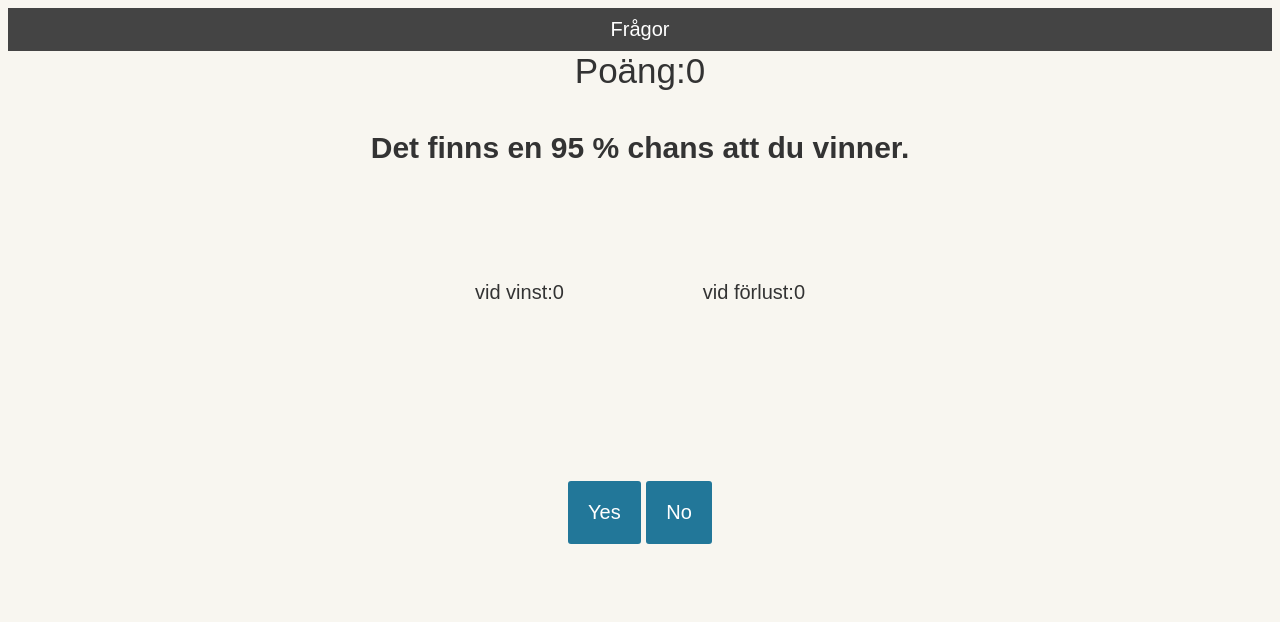
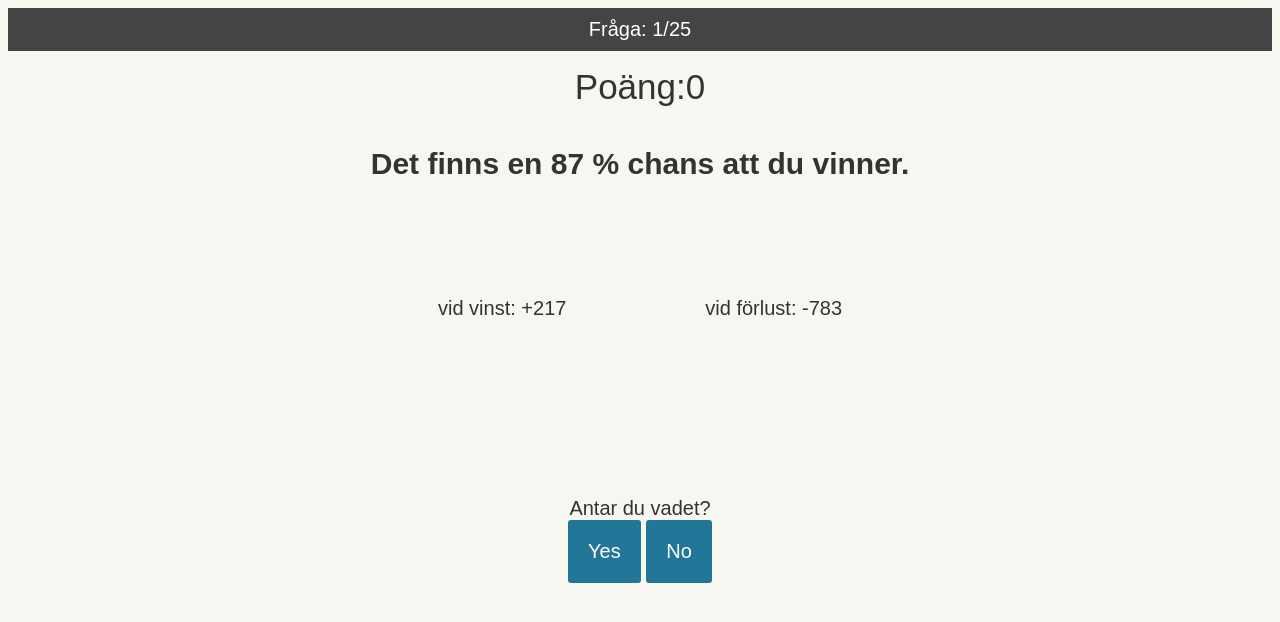
Before and after one commit to Aragorn173/jsquiz, a website: page src/index.html in a window 1280 px wide. Drawn offline with Linux system fonts and the light colour scheme.

Commit message:
lade till chans på att vinna, alla frågor och slut på programmet

```diff
--- a/src/css/stylesheet.css
+++ b/src/css/stylesheet.css
@@ -6,7 +6,7 @@ body{
 	text-align: center;
 	background-color: #f8f6f0;
 }
-h1 {
+#fråga {
 	font-weight: 300;
 	margin: 0px;
 	padding: 10px;
@@ -69,5 +69,6 @@ button:hover{
 }
 
 #score {
+	margin-top: 1rem;
 	font-size: 35px;
 }
--- a/src/index.html
+++ b/src/index.html
@@ -8,14 +8,16 @@
     <title>jsquiz</title>
 </head>
 <body>
-    <h1>Frågor</h1>
+    <div id="fråga"></div>
     <div id="score"></div>
     <div class="quiz-container">
     <div id="quiz"></div>
     </div>
     <div id="kanvinna"></div>
+    <div id="anta"></div>
     <button id="yes">Yes</button>
     <button id="no">No</button>
+    <div id="end"></div>
 </body>
 
 <script src="js/quiz.js"></script>
--- a/src/js/quiz.js
+++ b/src/js/quiz.js
@@ -4,6 +4,7 @@
     function buildQuiz() {
         score = 0;
         const output = [];
+
         questions.forEach(
             (currentQuestion, questionNumber) => {
 
@@ -15,18 +16,32 @@
             }
         );
         quizContainer.innerHTML = output.join('');
+        showfråga();
+        calcWin();
+        calcLoss();
         kanvinna();
+        anta();
         showScore();
     }
 
     function kanvinna(){
         let kanvinnaDiv = document.getElementById('kanvinna');
-        kanvinnaDiv.textContent = 'vid vinst:' + loss + Array(25).fill('\xa0').join('') + 'vid förlust:' + win;
+        kanvinnaDiv.textContent = 'vid vinst: +' + loss + Array(25).fill('\xa0').join('') + 'vid förlust: -' + win;
     }
 
     function showScore() {
         let scoreDiv = document.getElementById('score');
         scoreDiv.textContent = 'Poäng:' + score;
+    }
+
+    function showfråga() {
+        let frågaDiv = document.getElementById('fråga');
+        frågaDiv.textContent = 'Fråga: ' + fråga + '/25';
+    }
+
+    function anta() {
+        let antaDiv = document.getElementById('anta');
+        antaDiv.textContent = 'Antar du vadet?';
     }
 
     function showSlide(n) {
@@ -35,13 +50,22 @@
         currentSlide = n;
         calcWin();
         calcLoss();
+        kanvinna();
+        anta();
+        showfråga();
+        i++;
+        fråga++;
         console.log(win);
         console.log(loss);
+        console.log(chancewin);
+        console.log(fråga);
+        end();
     }
 
     function calcWin() {
+        chancewin = questions[i].chanceWin
         x = (Math.floor(Math.random() * (110 - 90)) + 90) / 100;
-        win = 0.05 * 1000 * x;
+        win = chancewin * 1000 * x;
         win = Math.round(win);
     }
 
@@ -49,19 +73,35 @@
         loss = 1000 - win;
     }
 
+    function takeChance() {
+        y = Math.random();
+        if (y < chancewin) {
+            score += loss;
+        } else {
+            score -=win;
+        }
+    }
+
     function answerNo() {
         showScore();
         showSlide(currentSlide + 1);
-        kanvinna();
     }
 
     function answerYes() {
-        score += win;
+        takeChance();
         showScore();
-        console.log(win);
-        console.log(loss);
         showSlide(currentSlide + 1);
-        kanvinna();
+    }
+
+    function end() {
+        if (fråga > 26) {
+            yesButton.style.display = 'none';
+            noButton.style.display = 'none';
+            this.kanvinna.style.display = 'none';
+            this.anta.style.display = 'none';
+            endDiv = document.getElementById('end');
+            endDiv.textContent = 'Tack för att du spelade!';
+        }
     }
 
 
@@ -69,13 +109,16 @@
     const quizContainer = document.getElementById('quiz');
     let win = 0;
     let loss = 0;
-    let chanceWin;
+    let i = 0;
+    let chancewin = 0;
     let x = 0;
+    let y = 0;
     let score = 0;
+    let fråga = 1;
 
-    let questions = [
+    const questions = [
         {
-            question: "Det finns en 95 % chans att du vinner.",
+            question: "Det finns en 87 % chans att du vinner.",
             chanceWin: 0.87
         },
         {
@@ -130,7 +173,54 @@
             question: "Det finns en 33 % chans att du vinner.",
             chanceWin: 0.33
         },
-
+        {
+            question: "Det finns en 23 % chans att du vinner.",
+            chanceWin: 0.23
+        },
+        {
+            question: "Det finns en 76 % chans att du vinner.",
+            chanceWin: 0.76
+        },
+        {
+            question: "Det finns en 30 % chans att du vinner.",
+            chanceWin: 0.30
+        },
+        {
+            question: "Det finns en 10 % chans att du vinner.",
+            chanceWin: 0.10
+        },
+        {
+            question: "Det finns en 41 % chans att du vinner.",
+            chanceWin: 0.41
+        },
+        {
+            question: "Det finns en 37 % chans att du vinner.",
+            chanceWin: 0.37
+        },
+        {
+            question: "Det finns en 77 % chans att du vinner.",
+            chanceWin: 0.77
+        },
+        {
+            question: "Det finns en 14 % chans att du vinner.",
+            chanceWin: 0.14
+        },
+        {
+            question: "Det finns en 61 % chans att du vinner.",
+            chanceWin: 0.61
+        },
+        {
+            question: "Det finns en 51 % chans att du vinner.",
+            chanceWin: 0.51
+        },
+        {
+            question: "Det finns en 18 % chans att du vinner.",
+            chanceWin: 0.18
+        },
+        {
+            question: "",
+            chanceWin: 0
+        }
     ];
 
 
```
